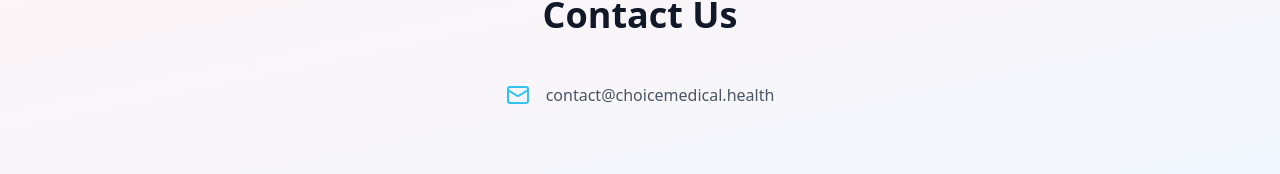
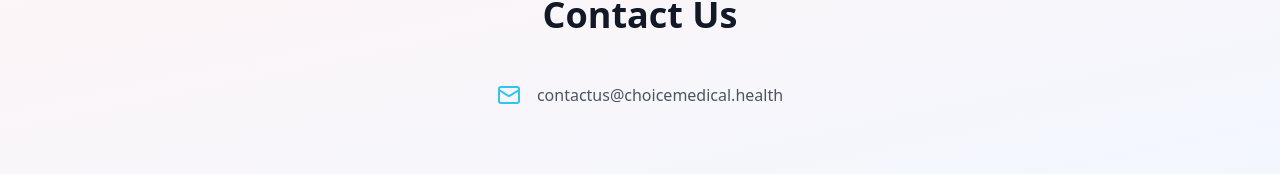
Before and after one commit to shaihi/choice-medical-bloom, a React (Vite) app: page / in a window 1280 px wide. Shown: the part 1791-1965 px from the top of the page. Built offline with nearby package versions, Linux system fonts and the light colour scheme.

Commit message:
Update ContactSection.tsx

```diff
--- a/src/components/ContactSection.tsx
+++ b/src/components/ContactSection.tsx
@@ -15,7 +15,7 @@ const ContactSection = () => {
               <Mail className="w-6 h-6 text-[#33C3F0]" />
               <div>
                 <p className="text-gray-600">
-                  <a href="mailto:contact@choicemedical.health">contact@choicemedical.health</a>
+                  <a href="mailto:contactus@choicemedical.health">contactus@choicemedical.health</a>
                 </p>
               </div>
             </div>
```
